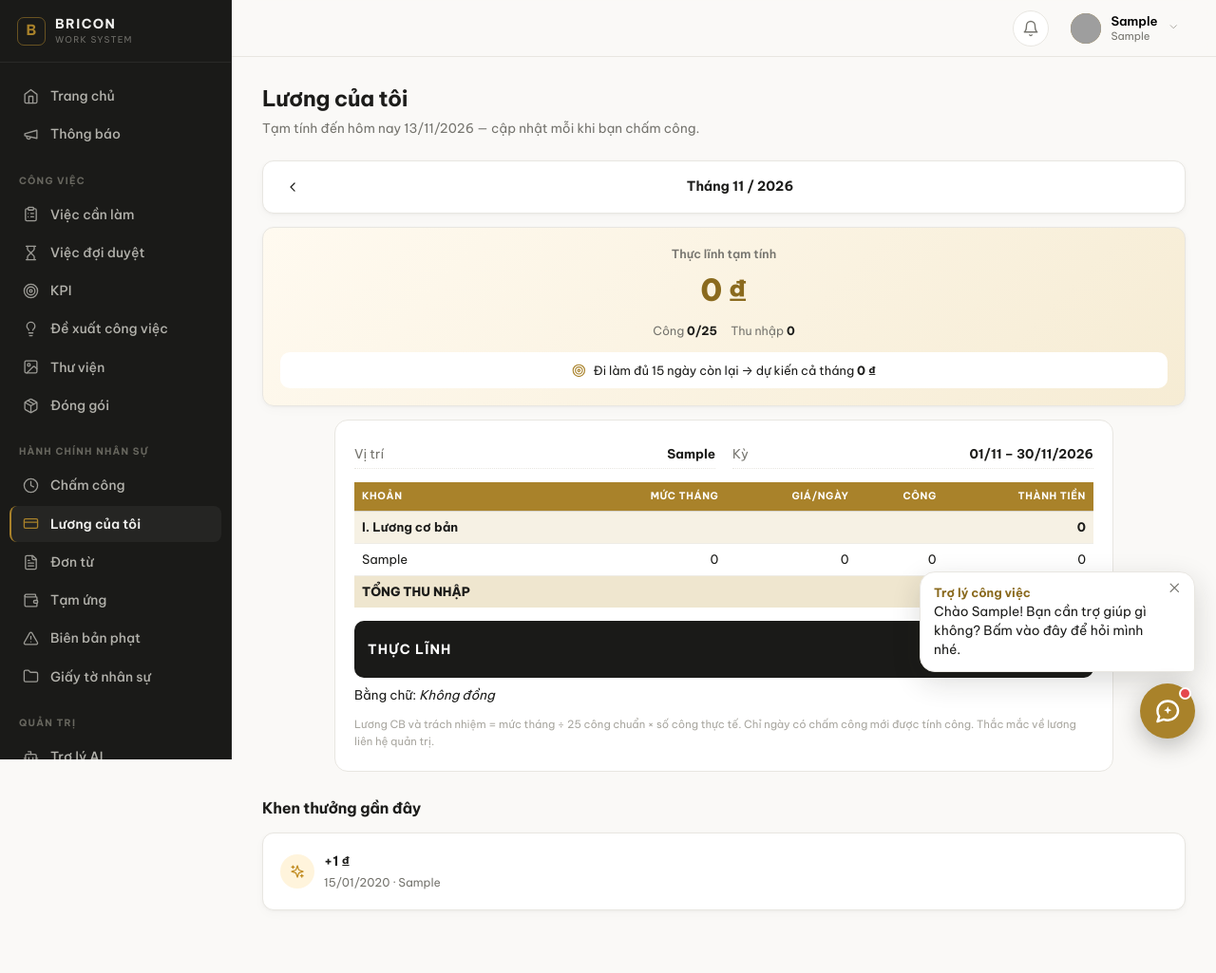
After one commit to VuHoangITer/bricon_work, a Flask app: page /luong/cua-toi in a window 1280 px wide. The commit adds this page. Shown: the whole page at 95% size. Run offline with Flask 3, Linux system fonts and the light colour scheme; a user stored in the database is signed in; tables that the repository leaves empty hold one stand-in row (values such as "Sample post"); parts of the project's set-up code (start-up, migrations or seed data) failed here and were passed over; grey boxes are pictures that could not be loaded.

Commit message:
lương & khen thưởng

```diff
--- a/static/css/style.css
+++ b/static/css/style.css
@@ -986,6 +986,7 @@ a.luong-the:hover { border-color:var(--vien-dam); }
 .pl-bang { width:100%; border-collapse:collapse; font-size:.82rem; min-width:520px; }
 .pl-bang th { background:var(--chinh); color:#fff; font-weight:700; padding:7px 8px; text-align:left; }
 .pl-bang td { padding:6px 8px; border-bottom:1px solid #eeece6; vertical-align:top; }
+.pl-bang th, .pl-bang td { white-space:normal; }
 .pl-bang .so { text-align:right; font-variant-numeric:tabular-nums; white-space:nowrap; }
 .pl-bang td small { display:block; font-size:.72rem; color:var(--muc-mo); }
 .pl-bang td small.pl-chi-dt { display:none; }
@@ -1026,3 +1027,16 @@ a.luong-the:hover { border-color:var(--vien-dam); }
   .pl-bang td small.pl-chi-dt { display:none !important; }
   .pl-bang th, .pl-nhom td, .pl-tong td, .pl-thuc-linh { -webkit-print-color-adjust:exact; print-color-adjust:exact; }
 }
+.luong-toi { text-align:center; background:linear-gradient(135deg, #fffaf0 0%, #f6ecd4 100%); }
+.luong-toi-nhan { display:block; font-size:.78rem; color:var(--muc-mo); font-weight:600; }
+.luong-toi-so { display:block; font-size:2rem; font-weight:800; letter-spacing:-.02em; color:var(--chinh-dam); font-variant-numeric:tabular-nums; margin:2px 0 8px; }
+.luong-toi-phu { display:flex; flex-wrap:wrap; justify-content:center; gap:4px 14px; font-size:.78rem; color:var(--muc-mo); }
+.luong-toi-phu b { color:var(--muc); }
+.luong-toi-phu .xanh b, .luong-the-so .xanh b { color:#2f8a4f; }
+.luong-toi-phu .do b { color:#b8483f; }
+.luong-toi-du-kien { display:flex; align-items:center; justify-content:center; gap:8px; margin-top:12px; padding:9px 12px; border-radius:10px; background:#fff; font-size:.8rem; text-align:left; }
+.luong-toi-du-kien .ic { color:var(--chinh); flex:0 0 auto; }
+.luong-kt-icon { width:36px; height:36px; flex:0 0 auto; display:grid; place-items:center; border-radius:50%; background:#fff4dc; color:#c08a1e; }
+.luong-goi-y-tien { display:flex; flex-wrap:wrap; gap:6px; margin:-4px 0 10px; }
+.tab-chip-nut { border:1px solid var(--vien); background:#fff; border-radius:16px; padding:5px 11px; font:inherit; font-size:.78rem; font-weight:600; color:var(--muc); cursor:pointer; }
+.tab-chip-nut:hover { border-color:var(--chinh); color:var(--chinh-dam); }
--- /dev/null
+++ b/templates/_luong_bang_phieu.html
@@ -0,0 +1,42 @@
+{# Bảng chi tiết phiếu lương + dòng Thực lĩnh — dùng chung cho phiếu in và Lương của tôi. Cần biến p. #}
+  <div class="bang-cuon">
+  <table class="pl-bang">
+    <thead><tr><th>Khoản</th><th class="so pl-phu">Mức tháng</th><th class="so pl-phu">Giá/ngày</th><th class="so">Công</th><th class="so">Thành tiền</th></tr></thead>
+    <tbody>
+      <tr class="pl-nhom"><td>I. Lương cơ bản</td><td class="pl-phu"></td><td class="pl-phu"></td><td></td><td class="so">{{ p.luong_cb|tien }}</td></tr>
+      {% for g in p.giai_doan %}
+      <tr><td>{{ g.vt.ten }}{% if p.giai_doan|length > 1 %}<small>{{ g.tu.strftime('%d/%m') }} – {{ g.den.strftime('%d/%m') }}</small>{% endif %}<small class="pl-chi-dt">Mức {{ g.muc_cb|tien }} · {{ g.cb_ngay|tien }}/ngày</small></td>
+        <td class="so pl-phu">{{ g.muc_cb|tien }}</td><td class="so pl-phu">{{ g.cb_ngay|tien }}</td><td class="so">{{ g.cong|cong }}</td><td class="so">{{ g.cb|tien }}</td></tr>
+      {% endfor %}
+
+      {% if p.trach_nhiem or p.giai_doan|selectattr('tn')|list %}
+      <tr class="pl-nhom"><td>II. Lương trách nhiệm</td><td class="pl-phu"></td><td class="pl-phu"></td><td></td><td class="so">{{ p.trach_nhiem|tien }}</td></tr>
+      {% for g in p.giai_doan %}{% for x in g.tn %}
+      <tr><td>{{ x.noi_dung }}{% if p.giai_doan|length > 1 %}<small>{{ g.vt.ten }} · {{ g.tu.strftime('%d/%m') }} – {{ g.den.strftime('%d/%m') }}</small>{% endif %}<small class="pl-chi-dt">Mức {{ x.muc|tien }} · {{ x.ngay|tien }}/ngày</small></td>
+        <td class="so pl-phu">{{ x.muc|tien }}</td><td class="so pl-phu">{{ x.ngay|tien }}</td><td class="so">{{ g.cong|cong }}</td><td class="so">{{ x.tien|tien }}</td></tr>
+      {% endfor %}{% endfor %}
+      {% endif %}
+
+      {% if p.nang_luc %}
+      <tr class="pl-nhom"><td>III. Năng lực / thưởng</td><td class="pl-phu"></td><td class="pl-phu"></td><td></td><td class="so">{{ p.tong_nang_luc|tien }}</td></tr>
+      {% for x in p.nang_luc %}
+      <tr><td>{{ x.noi_dung }}</td><td class="so pl-phu">{{ x.tien|tien }}</td><td class="so pl-phu">—</td><td class="so">—</td><td class="so">{{ x.tien|tien }}</td></tr>
+      {% endfor %}
+      {% endif %}
+
+      <tr class="pl-tong"><td>TỔNG THU NHẬP</td><td class="pl-phu"></td><td class="pl-phu"></td><td></td><td class="so">{{ p.thu|tien }}</td></tr>
+
+      {% if p.khau_tru %}
+      <tr class="pl-nhom pl-nhom--tru"><td>IV. Khấu trừ</td><td class="pl-phu"></td><td class="pl-phu"></td><td></td><td class="so">−{{ p.tong_khau_tru|tien }}</td></tr>
+      {% for x in p.khau_tru %}
+      <tr class="pl-tru"><td>{{ x.noi_dung }}</td><td class="pl-phu"></td><td class="pl-phu"></td><td></td><td class="so">−{{ x.tien|tien }}</td></tr>
+      {% endfor %}
+      {% endif %}
+    </tbody>
+  </table>
+  </div>
+
+  <div class="pl-thuc-linh">
+    <span>THỰC LĨNH</span>
+    <strong>{{ p.thuc_linh|tien }} ₫</strong>
+  </div>
--- a/templates/luong_bang.html
+++ b/templates/luong_bang.html
@@ -8,6 +8,7 @@
     <p>Tự tính từ chấm công, tạm ứng đã duyệt và biên bản phạt. Công chuẩn tháng {{ thg }}: <b>{{ cong_chuan }}</b> ngày (T2 → T7).</p>
   </div>
   <div class="page-actions">
+    <a class="nut nut--vang" href="{{ url_for('luong.khen_thuong', thang=thang) }}">{{ bi('sparkles') }} Khen thưởng</a>
     <a class="nut nut--phu" href="{{ url_for('luong.ds_nhan_vien') }}">{{ bi('users') }} Vị trí nhân viên</a>
     <a class="nut nut--phu" href="{{ url_for('luong.vi_tri') }}">{{ bi('wallet') }} Mẫu lương</a>
   </div>
@@ -51,6 +52,7 @@
   <div class="luong-the-so">
     <span>Công <b>{{ p.cong|cong }}/{{ p.cong_chuan }}</b></span>
     <span>Thu nhập <b>{{ p.thu|tien }}</b></span>
+    {% if p.thuong %}<span class="xanh">Thưởng <b>+{{ p.thuong|tien }}</b></span>{% endif %}
     {% if p.tam_ung %}<span class="do">Tạm ứng <b>−{{ p.tam_ung|tien }}</b></span>{% endif %}
     {% if p.phat %}<span class="do">Phạt <b>−{{ p.phat|tien }}</b></span>{% endif %}
     {% if p.khau_tru_khac %}<span class="do">Khấu trừ <b>−{{ p.khau_tru_khac|tien }}</b></span>{% endif %}
--- /dev/null
+++ b/templates/luong_cua_toi.html
@@ -0,0 +1,61 @@
+{% extends "base.html" %}
+{% block title %}Lương của tôi · BRICON{% endblock %}
+
+{% block content %}
+<div class="page-head">
+  <div class="page-head-copy">
+    <h1>Lương của tôi</h1>
+    <p>{% if p and p.dang_chay %}Tạm tính đến hôm nay {{ hom_nay.strftime('%d/%m/%Y') }} — cập nhật mỗi khi bạn chấm công.{% else %}Phiếu lương tháng {{ thg }}/{{ nam }}.{% endif %}</p>
+  </div>
+</div>
+
+<div class="the luong-thang">
+  <a href="{{ url_for('luong.cua_toi', thang=thang_truoc) }}" aria-label="Tháng trước">{{ bi('chevron-left') }}</a>
+  <strong>Tháng {{ thg }} / {{ nam }}</strong>
+  {% if thang_sau %}<a href="{{ url_for('luong.cua_toi', thang=thang_sau) }}" aria-label="Tháng sau">{{ bi('chevron-right') }}</a>{% else %}<span></span>{% endif %}
+</div>
+
+{% if not p %}
+<div class="the trong-rong">{{ bi('wallet') }} Chưa có thông tin lương tháng này. Liên hệ quản trị để được gán vị trí lương.</div>
+{% else %}
+<div class="the luong-toi">
+  <span class="luong-toi-nhan">{{ 'Thực lĩnh tạm tính' if p.dang_chay else 'Thực lĩnh' }}</span>
+  <strong class="luong-toi-so">{{ p.thuc_linh|tien }} ₫</strong>
+  <div class="luong-toi-phu">
+    <span>Công <b>{{ p.cong|cong }}/{{ p.cong_chuan }}</b></span>
+    <span>Thu nhập <b>{{ p.thu|tien }}</b></span>
+    {% if p.thuong %}<span class="xanh">Thưởng <b>+{{ p.thuong|tien }}</b></span>{% endif %}
+    {% if p.tong_khau_tru %}<span class="do">Khấu trừ <b>−{{ p.tong_khau_tru|tien }}</b></span>{% endif %}
+  </div>
+  {% if p.dang_chay and p.con_lai %}
+  <div class="luong-toi-du-kien">
+    {{ bi('target') }}
+    <span>Đi làm đủ {{ p.con_lai }} ngày còn lại → dự kiến cả tháng <b>{{ p.du_kien|tien }} ₫</b></span>
+  </div>
+  {% endif %}
+</div>
+
+<div class="phieu-luong">
+  <div class="pl-tt">
+    <div><span>Vị trí</span><b>{{ p.ten_vi_tri }}</b></div>
+    <div><span>Kỳ</span><b>{{ p.dau.strftime('%d/%m') }} – {{ p.cuoi.strftime('%d/%m/%Y') }}</b></div>
+  </div>
+  {% include "_luong_bang_phieu.html" %}
+  <div class="pl-bang-chu">Bằng chữ: <i>{{ bang_chu }}</i></div>
+  <div class="goi-y" style="margin-top:10px">Lương CB và trách nhiệm = mức tháng ÷ {{ p.cong_chuan }} công chuẩn × số công thực tế. Chỉ ngày có chấm công mới được tính công. Thắc mắc về lương liên hệ quản trị.</div>
+</div>
+{% endif %}
+
+{% if thuong %}
+<div class="tieu-khu"><h2>Khen thưởng gần đây</h2></div>
+{% for k in thuong %}
+<div class="the luong-moc">
+  <span class="luong-kt-icon">{{ bi('sparkles') }}</span>
+  <div style="flex:1;min-width:0">
+    <strong>+{{ k.so_tien|tien }} ₫</strong>
+    <small>{{ k.ngay.strftime('%d/%m/%Y') }} · {{ k.ly_do }}</small>
+  </div>
+</div>
+{% endfor %}
+{% endif %}
+{% endblock %}
--- a/templates/menu_ca_nhan.html
+++ b/templates/menu_ca_nhan.html
@@ -14,6 +14,7 @@
 
 <div class="hub-danh-sach the the--khong-dem">
   <a href="{{ url_for('auth.ho_so_cua_toi') }}"><span>{{ bi('user') }}</span>Hồ sơ của tôi<i>{{ bi('chevron-right') }}</i></a>
+  {% if not current_user.la_admin_sep %}<a href="{{ url_for('luong.cua_toi') }}"><span>{{ bi('credit-card') }}</span>Lương của tôi<i>{{ bi('chevron-right') }}</i></a>{% endif %}
   <a href="{{ url_for('thong_bao.danh_sach') }}"><span>{{ bi('megaphone') }}</span>Thông báo<i>{{ bi('chevron-right') }}</i></a>
   <a href="{{ url_for('auth.doi_mat_khau') }}"><span>{{ bi('lock') }}</span>Đổi mật khẩu<i>{{ bi('chevron-right') }}</i></a>
 </div>
--- a/views/luong.py
+++ b/views/luong.py
@@ -15,16 +15,90 @@ from flask_login import current_user, login_required
 
 import services
 from extensions import db
-from models import ChamCong, LuongNhanVien, NguoiDung, VaiTro, ViTriLuong, ngay_vn_hien_tai
+from models import ChamCong, KhenThuong, LuongNhanVien, NguoiDung, VaiTro, ViTriLuong, ngay_vn_hien_tai
 
 bp = Blueprint("luong", __name__, url_prefix="/luong")
+
+# Trang ai cũng vào được (chỉ thấy lương của chính mình)
+_TRANG_CA_NHAN = ("luong.cua_toi",)
 
 
 @bp.before_request
 @login_required
 def _chi_admin_sep():
+    if request.endpoint in _TRANG_CA_NHAN:
+        return None
     if not current_user.la_admin_sep:
         abort(403)
+
+
+# ---------------------------------------------------------------------------
+# Lương của tôi — nhân viên xem lương tạm tính đến hôm nay
+# ---------------------------------------------------------------------------
+@bp.route("/cua-toi")
+def cua_toi():
+    nam, thg, thang = _thang()
+    hn = ngay_vn_hien_tai()
+    p = services.tinh_luong(current_user, nam, thg)
+    thuong = (KhenThuong.query.filter(KhenThuong.nguoi_dung_id == current_user.id)
+              .order_by(KhenThuong.ngay.desc()).limit(10).all())
+    return render_template(
+        "luong_cua_toi.html", p=p, thang=thang, nam=nam, thg=thg, hom_nay=hn, thuong=thuong,
+        bang_chu=services.so_tien_bang_chu(p["thuc_linh"]) if p else "",
+        thang_truoc=_thang_lech(nam, thg, -1),
+        thang_sau=_thang_lech(nam, thg, 1) if (nam, thg) < (hn.year, hn.month) else None,
+    )
+
+
+# ---------------------------------------------------------------------------
+# Khen thưởng
+# ---------------------------------------------------------------------------
+@bp.route("/khen-thuong", methods=["GET", "POST"])
+def khen_thuong():
+    nam, thg, thang = _thang()
+    if request.method == "POST":
+        nd = db.session.get(NguoiDung, request.form.get("nguoi_dung_id", type=int) or 0)
+        so_tien = int("".join(ch for ch in request.form.get("so_tien", "") if ch.isdigit()) or 0)
+        ly_do = (request.form.get("ly_do") or "").strip()
+        try:
+            ngay = date.fromisoformat(request.form.get("ngay") or "")
+        except ValueError:
+            ngay = None
+        if not nd or not ngay or so_tien <= 0 or not ly_do:
+            flash("Chọn nhân viên, ngày, nhập số tiền và lý do khen thưởng.", "error")
+            return redirect(url_for("luong.khen_thuong", thang=thang))
+        kt = KhenThuong(nguoi_dung_id=nd.id, ngay=ngay, so_tien=so_tien, ly_do=ly_do, nguoi_tao_id=current_user.id)
+        db.session.add(kt)
+        db.session.commit()
+        services.gui_cho_nhan_vien(
+            nd, f"🎉 Chúc mừng {nd.ho_ten}!\nBạn được khen thưởng {services.dinh_dang_tien(so_tien)}"
+                f"\nLý do: {ly_do}\nKhoản thưởng được cộng vào lương tháng {ngay.month}/{ngay.year}.")
+        flash(f"Đã thưởng {nd.ho_ten} {services.dinh_dang_tien(so_tien)}.", "success")
+        return redirect(url_for("luong.khen_thuong", thang=f"{ngay.year:04d}-{ngay.month:02d}"))
+
+    dau = date(nam, thg, 1)
+    cuoi = date(nam + (thg == 12), thg % 12 + 1, 1)
+    ds = (KhenThuong.query.filter(KhenThuong.ngay >= dau, KhenThuong.ngay < cuoi)
+          .order_by(KhenThuong.ngay.desc(), KhenThuong.id.desc()).all())
+    hn = ngay_vn_hien_tai()
+    return render_template(
+        "luong_khen_thuong.html", ds=ds, tong=sum(k.so_tien for k in ds), thang=thang, nam=nam, thg=thg,
+        hom_nay=hn, thang_truoc=_thang_lech(nam, thg, -1), thang_sau=_thang_lech(nam, thg, 1),
+        nhan_vien=NguoiDung.query.filter(NguoiDung.dang_hoat_dong.is_(True),
+                                         NguoiDung.vai_tro.notin_((VaiTro.ADMIN,)))
+        .order_by(NguoiDung.ho_ten).all(),
+        chon_nv=request.args.get("nguoi", type=int),
+    )
+
+
+@bp.route("/khen-thuong/<int:id>/xoa", methods=["POST"])
+def xoa_khen_thuong(id):
+    kt = db.session.get(KhenThuong, id) or abort(404)
+    thang = f"{kt.ngay.year:04d}-{kt.ngay.month:02d}"
+    db.session.delete(kt)
+    db.session.commit()
+    flash("Đã xoá khoản thưởng.", "success")
+    return redirect(url_for("luong.khen_thuong", thang=thang))
 
 
 def _thang():
--- a/views/menu.py
+++ b/views/menu.py
@@ -124,7 +124,10 @@ def menu_chinh() -> list[dict]:
                             khop=lambda: request.endpoint in ("attendance.bang_cong", "attendance.sua_cham_cong")))
     if current_user.la_admin_sep:
         nhan_su.append(_muc("luong.bang_luong", "Bảng lương", bi("credit-card"), "Tính lương tự động, phiếu lương",
-                            khop=lambda: request.blueprint == "luong"))
+                            khop=lambda: request.blueprint == "luong" and request.endpoint != "luong.khen_thuong"))
+        nhan_su.append(_muc("luong.khen_thuong", "Khen thưởng", bi("sparkles"), "Thưởng tiền cho nhân viên làm tốt"))
+    else:
+        nhan_su.insert(1, _muc("luong.cua_toi", "Lương của tôi", bi("credit-card"), "Lương tạm tính đến hôm nay"))
     if current_user.duoc_quan_ly_giay_to:
         nhan_su.append(_muc("admin.giay_to", "Giấy tờ nhân sự", bi("folder"), "Hợp đồng, cam kết",
                             khop=lambda: request.endpoint in ("admin.giay_to", "admin.giay_to_nhan_vien")))
```
Also changed, not shown: migrations/versions/c9d0e1f2a3b4_khen_thuong.py (added, +33 -0 lines), models.py (+18 -0 lines), services.py (+34 -8 lines), templates/luong_khen_thuong.html (added, +69 -0 lines), templates/luong_phieu.html (+1 -41 lines).
